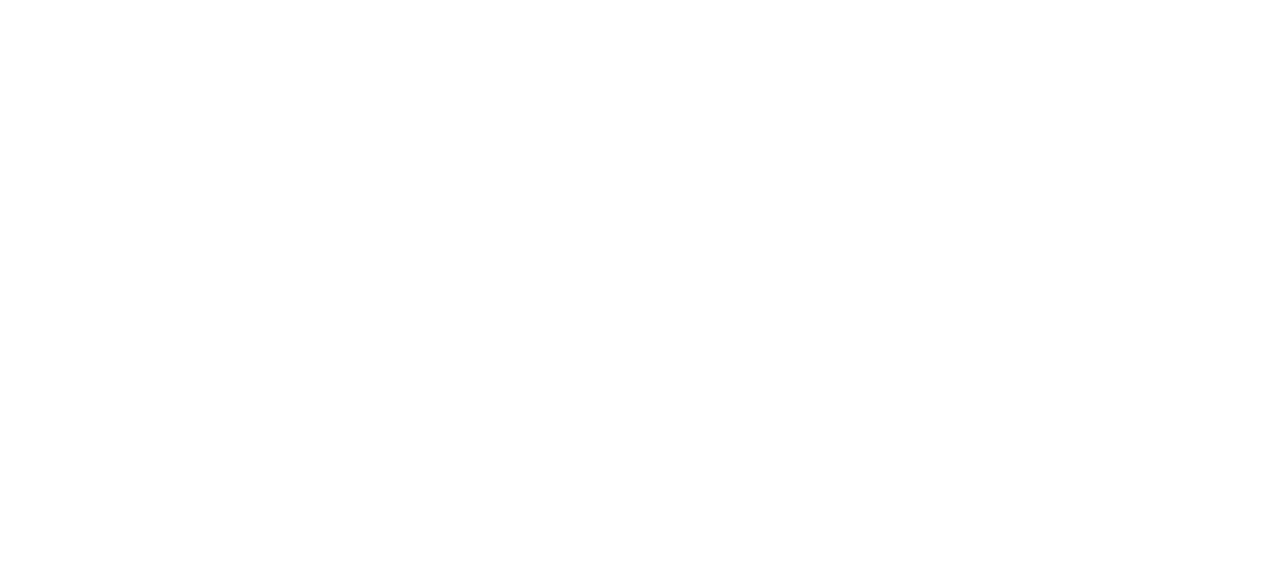
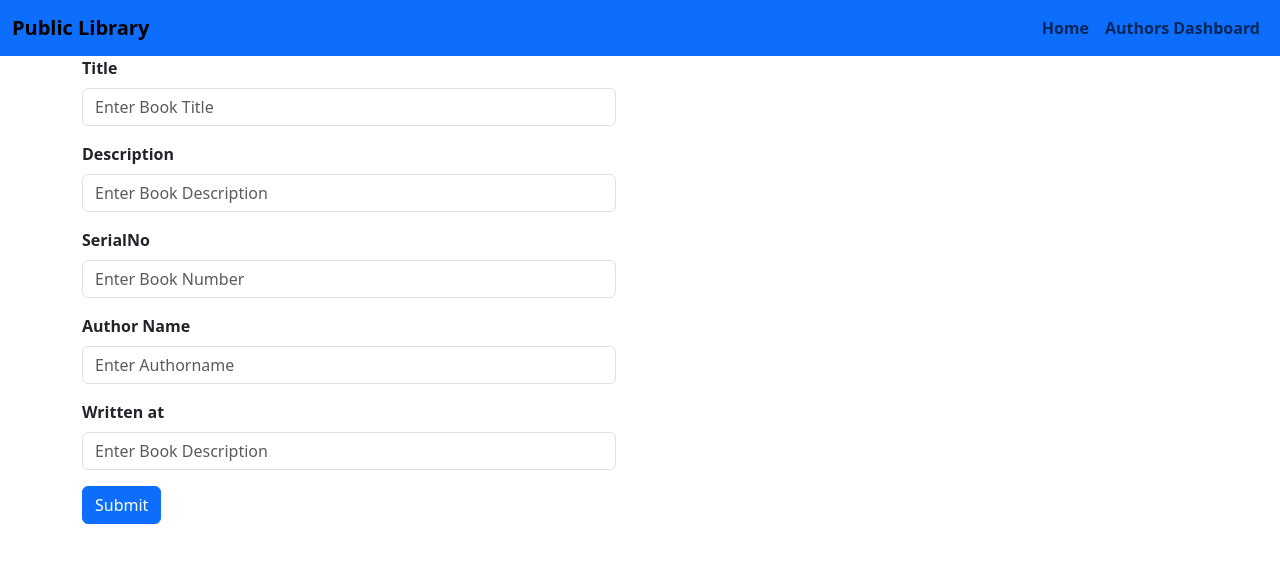
Before and after one commit to ajayprince692/Library_Management, a React (Vite) app: page /editbook/1 in a window 1280 px wide. Shown: the top 562 px of the page. Built offline with nearby package versions, Linux system fonts and the light colour scheme; no server answers.

Commit message:
sorting out errors

```diff
--- a/src/Topbar.jsx
+++ b/src/Topbar.jsx
@@ -11,7 +11,7 @@
         <>
               <Navbar expand="md" className="bg-primary">
                 <Container fluid>
-                    <Navbar.Brand onClick={() => navigate('/')}><b>Public Library</b></Navbar.Brand>
+                    <Navbar.Brand onClick={() => navigate('/')} style={{textAlign:"center"}}><b>Public Library</b></Navbar.Brand>
                     <Navbar.Toggle aria-controls="basic-navbar-nav" />
                     <Navbar.Collapse id="basic-navbar-nav">
                         <Nav className="ms-auto">
--- a/src/authors/AuthorDashboard.jsx
+++ b/src/authors/AuthorDashboard.jsx
@@ -42,7 +42,7 @@
     <Topbar/>
     <Container>
     <Container className="d-flex justify-content-center align-items-center flex-column" >
-      <Button className='mt-3' variant='success' onClick={()=>navigate(`/add-author`)}>Add Author</Button>
+      <Button className='mt-3' variant='success' onClick={()=>navigate(`/addAuthor`)}>Add Author</Button>
     </Container>
       <Row className='d-flex justify-content-start flex-row'>
       <div className='mt-3'>
--- a/src/authors/EditingAuthor.jsx
+++ b/src/authors/EditingAuthor.jsx
@@ -27,7 +27,7 @@
             .required("Enter the name"),
 
             bio:Yup.string()
-            .max(200,"Bio cannot excced 200letters"),
+            .max(200,"Bio cannot excced 200 letters"),
 
             dateOfBirth:Yup.string().required("Enter Birthdate")
 
--- a/src/books/AddBook.jsx
+++ b/src/books/AddBook.jsx
@@ -18,6 +18,7 @@
       Description: "",
       serialNo: "",
       authorname: "",
+      bio: "",
       Date: "",
     },
     validationSchema: Yup.object({
@@ -29,7 +30,7 @@
       Description: Yup.string()
         .max(400, "Description cannot exceed 400")
         .min(20, "Description cannot be smaller than 20")
-        .required("Provide the description"),
+        .required("Provide the Description"),
 
       serialNo: Yup.string()
         .matches(15, "Enter correct serial number")
@@ -40,7 +41,9 @@
         .min(2, "Name cannot be smaller than 3 letters")
         .required("Name cannot be empty"),
 
-      Date: Yup.string().required("Date cannot be empty"),
+
+
+      // Date: Yup.string().required("Date cannot be empty"),
     }),
 
     onSubmit: async (values) => {
@@ -87,16 +90,16 @@
                 </Form.Label>
                 <Form.Control
                   type="text"
-                  id="description"
-                  name="description"
+                  id="Description"
+                  name="Description"
                   onChange={formik.handleChange}
-                  value={formik.values.description}
+                  value={formik.values.Description}
                   onBlur={formik.handleBlur}
                   placeholder="Enter Book Description"
                 />
-                {formik.touched.description && formik.errors.description ? (
+                {formik.touched.Description && formik.errors.Description ? (
                   <div style={{ color: "blue" }}>
-                    {formik.errors.description}
+                    {formik.errors.Description}
                   </div>
                 ) : null}
               </Form.Group>
@@ -156,7 +159,7 @@
                   onChange={formik.handleChange}
                   value={formik.values.Date}
                   onBlur={formik.Date}
-                  placeholder="Enter Book Description"
+                  placeholder="Enter Published Date"
                 />
                 {formik.touched.Date && formik.errors.Date ? (
                   <div style={{ color: "blue" }}>{formik.errors.Date}</div>
--- a/src/books/BookDashboard.jsx
+++ b/src/books/BookDashboard.jsx
@@ -50,7 +50,7 @@
               <strong>Title :</strong> {e.title}
             </Card.Title>
             <Card.Text>
-              <strong>Description :</strong> {e.description}
+              <strong>Description :</strong> {e.Description}
             </Card.Text>
             <Card.Text>
               <strong>Serial No :</strong> {e.serialNo}
@@ -63,7 +63,7 @@
             </Card.Text>
           </Card.Body>
           <Card.Footer className="text-right justify-content-end">
-            <Button variant='primary' onClick={() => navigate(`/edit-book/${e.id}`)}>
+            <Button variant='primary' onClick={() => navigate(`/editbook/${e.id}`)}>
               Edit
             </Button>
             &nbsp;
@@ -81,7 +81,7 @@
            <Topbar /><br/>
       <Container  style={{ backgroundColor: '#1E90FF' }}>
       <Container className="d-flex justify-content-center align-items-center flex-column" >
-        <Button className='mt-3' variant='success' onClick={() => navigate(`/add-book`)}>
+        <Button className='mt-3' variant='success' onClick={() => navigate(`/addBook`)}>
           Add Book
         </Button>
       </Container><br/>
--- a/src/books/EditBook.jsx
+++ b/src/books/EditBook.jsx
@@ -32,7 +32,7 @@
       Description: Yup.string()
         .max(400, "Description cannot exceed 400")
         .min(20, "Description cannot be smaller than 20")
-        .required("Provide the description"),
+        .required("Provide the Description"),
 
       serialNo: Yup.string()
         .matches(15, "Enter correct serial number")
@@ -117,15 +117,15 @@
               </Form.Label>
               <Form.Control
                 type="text"
-                id="description"
-                name="description"
+                id="Description"
+                name="Description"
                 onChange={formik.handleChange}
-                value={formik.values.description}
+                value={formik.values.Description}
                 onBlur={formik.handleBlur}
                 placeholder="Enter Book Description"
               />
-              {formik.touched.description && formik.errors.description ? (
-                <div style={{ color: "blue" }}>{formik.errors.description}</div>
+              {formik.touched.Description && formik.errors.Description ? (
+                <div style={{ color: "blue" }}>{formik.errors.Description}</div>
               ) : null}
             </Form.Group>
           </Col>
--- a/src/utils/AppRoutes.jsx
+++ b/src/utils/AppRoutes.jsx
@@ -10,37 +10,37 @@
 let AppRoutes=[
     {
         path:'/',
-        Element:<BookDashboard/>,
+        element:<BookDashboard/>,
         exact:true
     },
     {
         path:'/addBook',
-        Element:<AddBook/>,
+        element:<AddBook/>,
         exact:true
     },
     {
         path:'/editbook/:id',
-        Element:<EditBook/>,
+        element:<EditBook/>,
         exact:true
     },
     {
         path:'/authorDashboard',
-        Element:<AuthorDashboard/>,
+        element:<AuthorDashboard/>,
         exact:true
     },
     {
         path:'/addAuthor',
-        Element:<AddingAuthor/>,
+        element:<AddingAuthor/>,
         exact:true
     },
     {
         path:'/editAuthor/:id',
-        Element:<EditingAuthor/>,
+        element:<EditingAuthor/>,
         exact:true
     },
     {
         path:'*',
-        Element:<Navigate to="/"/>,
+        element:<Navigate to="/"/>,
         exact:false
     },
 ]
```
